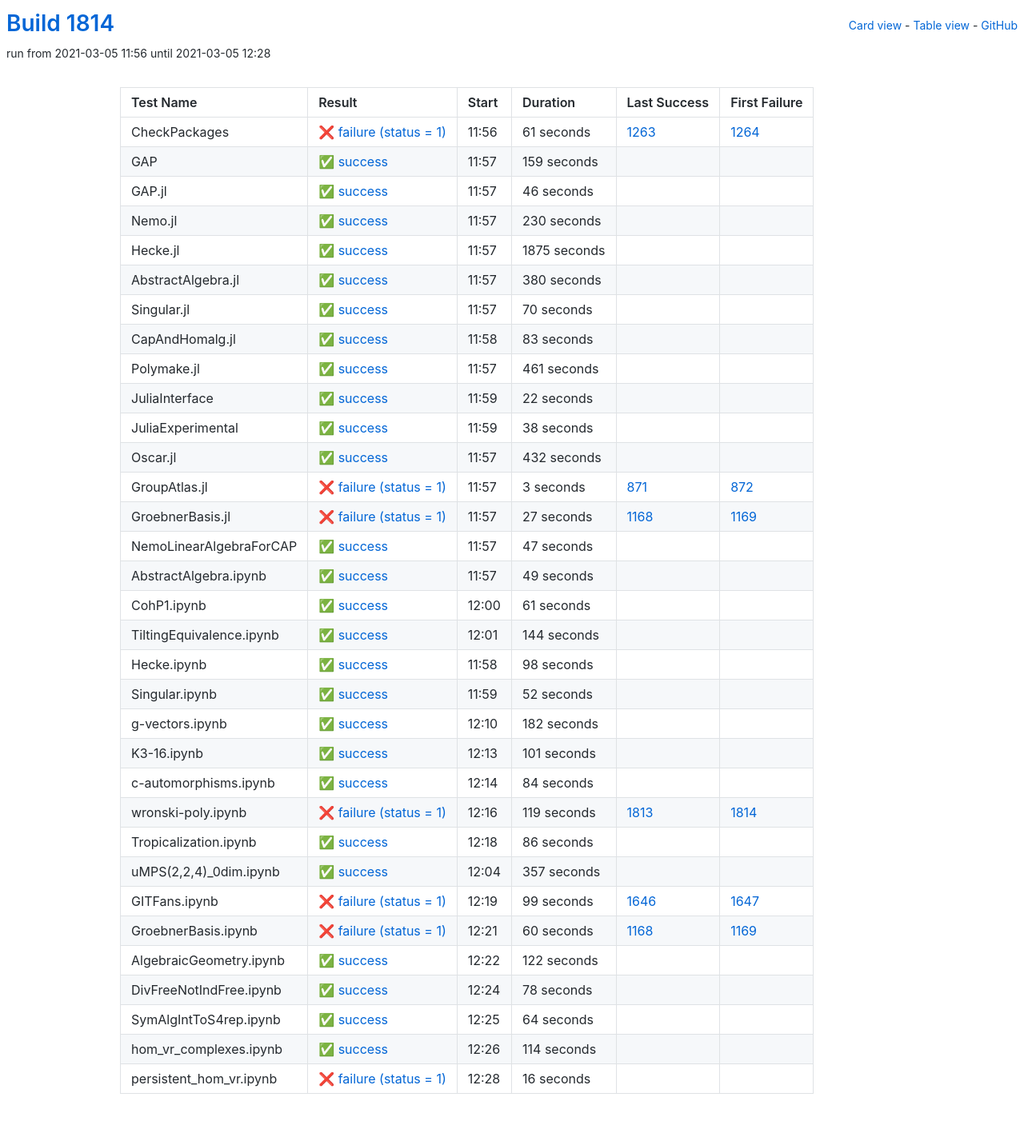
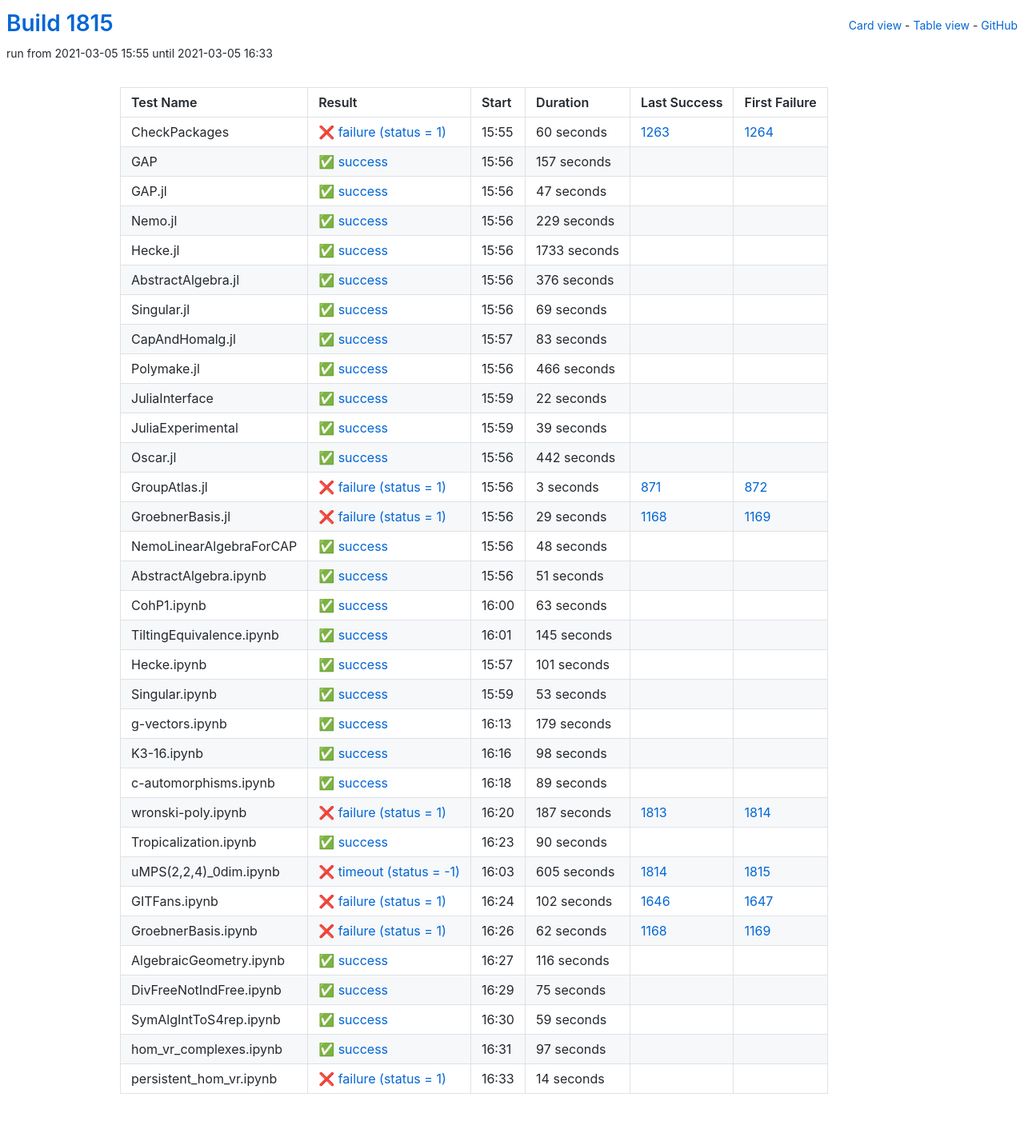
Before and after one commit to oscar-system/oscar-ci-status-stable, a Jekyll site: the page built from table.html, in a window 1280 px wide. Shown: the whole page at 80% size. Built offline with Jekyll 4.4.1, drawn with Linux system fonts in a browser that asks for light colours.

Commit message:
Build #1815

```diff
--- a/_data/ci.yml
+++ b/_data/ci.yml
@@ -1,6 +1,6 @@
 ---
-build: 1814
-build_url: https://oscarci.mathematik.uni-kl.de/job/oscar-stable/1814/
+build: 1815
+build_url: https://oscarci.mathematik.uni-kl.de/job/oscar-stable/1815/
 job: oscar-stable
 organization: oscar-system
 repo: oscar-ci-status-stable
@@ -8,92 +8,92 @@ repourl: https://github.com/oscar-system/oscar-ci-status-stable
 tests:
 - name: CheckPackages
   id: checkpackages
-  log: https://oscarci.mathematik.uni-kl.de/job/oscar-stable/1814/artifact/logs/build-1814/CheckPackages.log
-  start: 2021-03-05 11:56
+  log: https://oscarci.mathematik.uni-kl.de/job/oscar-stable/1815/artifact/logs/build-1815/CheckPackages.log
+  start: 2021-03-05 15:55
   success: false
   exitcode: 1
   status: failure
-  duration: 61
+  duration: 60
   last_success: 1263
   last_success_url: https://oscarci.mathematik.uni-kl.de/job/oscar-stable/1263/
   first_failure: 1264
   first_failure_url: https://oscarci.mathematik.uni-kl.de/job/oscar-stable/1264/
 - name: GAP
   id: gap
-  log: https://oscarci.mathematik.uni-kl.de/job/oscar-stable/1814/artifact/logs/build-1814/GAP.log
-  start: 2021-03-05 11:57
+  log: https://oscarci.mathematik.uni-kl.de/job/oscar-stable/1815/artifact/logs/build-1815/GAP.log
+  start: 2021-03-05 15:56
   success: true
   exitcode: 0
   status: success
-  duration: 159
+  duration: 157
   last_success: false
   last_success_url:
   first_failure: false
   first_failure_url:
 - name: GAP.jl
   id: gap-jl
-  log: https://oscarci.mathematik.uni-kl.de/job/oscar-stable/1814/artifact/logs/build-1814/GAP.jl.log
-  start: 2021-03-05 11:57
+  log: https://oscarci.mathematik.uni-kl.de/job/oscar-stable/1815/artifact/logs/build-1815/GAP.jl.log
+  start: 2021-03-05 15:56
   success: true
   exitcode: 0
   status: success
-  duration: 46
+  duration: 47
   last_success: false
   last_success_url:
   first_failure: false
   first_failure_url:
 - name: Nemo.jl
   id: nemo-jl
-  log: https://oscarci.mathematik.uni-kl.de/job/oscar-stable/1814/artifact/logs/build-1814/Nemo.jl.log
-  start: 2021-03-05 11:57
+  log: https://oscarci.mathematik.uni-kl.de/job/oscar-stable/1815/artifact/logs/build-1815/Nemo.jl.log
+  start: 2021-03-05 15:56
   success: true
   exitcode: 0
   status: success
-  duration: 230
+  duration: 229
   last_success: false
   last_success_url:
   first_failure: false
   first_failure_url:
 - name: Hecke.jl
   id: hecke-jl
-  log: https://oscarci.mathematik.uni-kl.de/job/oscar-stable/1814/artifact/logs/build-1814/Hecke.jl.log
-  start: 2021-03-05 11:57
+  log: https://oscarci.mathematik.uni-kl.de/job/oscar-stable/1815/artifact/logs/build-1815/Hecke.jl.log
+  start: 2021-03-05 15:56
   success: true
   exitcode: 0
   status: success
-  duration: 1875
+  duration: 1733
   last_success: false
   last_success_url:
   first_failure: false
   first_failure_url:
 - name: AbstractAlgebra.jl
   id: abstractalgebra-jl
-  log: https://oscarci.mathematik.uni-kl.de/job/oscar-stable/1814/artifact/logs/build-1814/AbstractAlgebra.jl.log
-  start: 2021-03-05 11:57
+  log: https://oscarci.mathematik.uni-kl.de/job/oscar-stable/1815/artifact/logs/build-1815/AbstractAlgebra.jl.log
+  start: 2021-03-05 15:56
   success: true
   exitcode: 0
   status: success
-  duration: 380
+  duration: 376
   last_success: false
   last_success_url:
   first_failure: false
   first_failure_url:
 - name: Singular.jl
   id: singular-jl
-  log: https://oscarci.mathematik.uni-kl.de/job/oscar-stable/1814/artifact/logs/build-1814/Singular.jl.log
-  start: 2021-03-05 11:57
+  log: https://oscarci.mathematik.uni-kl.de/job/oscar-stable/1815/artifact/logs/build-1815/Singular.jl.log
+  start: 2021-03-05 15:56
   success: true
   exitcode: 0
   status: success
-  duration: 70
+  duration: 69
   last_success: false
   last_success_url:
   first_failure: false
   first_failure_url:
 - name: CapAndHomalg.jl
   id: capandhomalg-jl
-  log: https://oscarci.mathematik.uni-kl.de/job/oscar-stable/1814/artifact/logs/build-1814/CapAndHomalg.jl.log
-  start: 2021-03-05 11:58
+  log: https://oscarci.mathematik.uni-kl.de/job/oscar-stable/1815/artifact/logs/build-1815/CapAndHomalg.jl.log
+  start: 2021-03-05 15:57
   success: true
   exitcode: 0
   status: success
@@ -104,20 +104,20 @@ tests:
   first_failure_url:
 - name: Polymake.jl
   id: polymake-jl
-  log: https://oscarci.mathematik.uni-kl.de/job/oscar-stable/1814/artifact/logs/build-1814/Polymake.jl.log
-  start: 2021-03-05 11:57
+  log: https://oscarci.mathematik.uni-kl.de/job/oscar-stable/1815/artifact/logs/build-1815/Polymake.jl.log
+  start: 2021-03-05 15:56
   success: true
   exitcode: 0
   status: success
-  duration: 461
+  duration: 466
   last_success: false
   last_success_url:
   first_failure: false
   first_failure_url:
 - name: JuliaInterface
   id: juliainterface
-  log: https://oscarci.mathematik.uni-kl.de/job/oscar-stable/1814/artifact/logs/build-1814/JuliaInterface.log
-  start: 2021-03-05 11:59
+  log: https://oscarci.mathematik.uni-kl.de/job/oscar-stable/1815/artifact/logs/build-1815/JuliaInterface.log
+  start: 2021-03-05 15:59
   success: true
   exitcode: 0
   status: success
@@ -128,32 +128,32 @@ tests:
   first_failure_url:
 - name: JuliaExperimental
   id: juliaexperimental
-  log: https://oscarci.mathematik.uni-kl.de/job/oscar-stable/1814/artifact/logs/build-1814/JuliaExperimental.log
-  start: 2021-03-05 11:59
+  log: https://oscarci.mathematik.uni-kl.de/job/oscar-stable/1815/artifact/logs/build-1815/JuliaExperimental.log
+  start: 2021-03-05 15:59
   success: true
   exitcode: 0
   status: success
-  duration: 38
+  duration: 39
   last_success: false
   last_success_url:
   first_failure: false
   first_failure_url:
 - name: Oscar.jl
   id: oscar-jl
-  log: https://oscarci.mathematik.uni-kl.de/job/oscar-stable/1814/artifact/logs/build-1814/Oscar.jl.log
-  start: 2021-03-05 11:57
+  log: https://oscarci.mathematik.uni-kl.de/job/oscar-stable/1815/artifact/logs/build-1815/Oscar.jl.log
+  start: 2021-03-05 15:56
   success: true
   exitcode: 0
   status: success
-  duration: 432
+  duration: 442
   last_success: false
   last_success_url:
   first_failure: false
   first_failure_url:
 - name: GroupAtlas.jl
   id: groupatlas-jl
-  log: https://oscarci.mathematik.uni-kl.de/job/oscar-stable/1814/artifact/logs/build-1814/GroupAtlas.jl.log
-  start: 2021-03-05 11:57
+  log: https://oscarci.mathematik.uni-kl.de/job/oscar-stable/1815/artifact/logs/build-1815/GroupAtlas.jl.log
+  start: 2021-03-05 15:56
   success: false
   exitcode: 1
   status: failure
@@ -164,68 +164,104 @@ tests:
   first_failure_url: https://oscarci.mathematik.uni-kl.de/job/oscar-stable/872/
 - name: GroebnerBasis.jl
   id: groebnerbasis-jl
-  log: https://oscarci.mathematik.uni-kl.de/job/oscar-stable/1814/artifact/logs/build-1814/GroebnerBasis.jl.log
-  start: 2021-03-05 11:57
+  log: https://oscarci.mathematik.uni-kl.de/job/oscar-stable/1815/artifact/logs/build-1815/GroebnerBasis.jl.log
+  start: 2021-03-05 15:56
   success: false
   exitcode: 1
   status: failure
-  duration: 27
+  duration: 29
   last_success: 1168
   last_success_url: https://oscarci.mathematik.uni-kl.de/job/oscar-stable/1168/
   first_failure: 1169
   first_failure_url: https://oscarci.mathematik.uni-kl.de/job/oscar-stable/1169/
 - name: NemoLinearAlgebraForCAP
   id: nemolinearalgebraforcap
-  log: https://oscarci.mathematik.uni-kl.de/job/oscar-stable/1814/artifact/logs/build-1814/NemoLinearAlgebraForCAP.log
-  start: 2021-03-05 11:57
+  log: https://oscarci.mathematik.uni-kl.de/job/oscar-stable/1815/artifact/logs/build-1815/NemoLinearAlgebraForCAP.log
+  start: 2021-03-05 15:56
   success: true
   exitcode: 0
   status: success
-  duration: 47
+  duration: 48
   last_success: false
   last_success_url:
   first_failure: false
   first_failure_url:
 - name: AbstractAlgebra.ipynb
   id: abstractalgebra-ipynb
-  log: https://oscarci.mathematik.uni-kl.de/job/oscar-stable/1814/artifact/logs/build-1814/AbstractAlgebra.ipynb.log
-  start: 2021-03-05 11:57
+  log: https://oscarci.mathematik.uni-kl.de/job/oscar-stable/1815/artifact/logs/build-1815/AbstractAlgebra.ipynb.log
+  start: 2021-03-05 15:56
   success: true
   exitcode: 0
   status: success
-  duration: 49
+  duration: 51
   last_success: false
   last_success_url:
   first_failure: false
   first_failure_url:
 - name: CohP1.ipynb
   id: cohp1-ipynb
-  log: https://oscarci.mathematik.uni-kl.de/job/oscar-stable/1814/artifact/logs/build-1814/CohP1.ipynb.log
-  start: 2021-03-05 12:00
+  log: https://oscarci.mathematik.uni-kl.de/job/oscar-stable/1815/artifact/logs/build-1815/CohP1.ipynb.log
+  start: 2021-03-05 16:00
   success: true
   exitcode: 0
   status: success
-  duration: 61
+  duration: 63
   last_success: false
   last_success_url:
   first_failure: false
   first_failure_url:
 - name: TiltingEquivalence.ipynb
   id: tiltingequivalence-ipynb
-  log: https://oscarci.mathematik.uni-kl.de/job/oscar-stable/1814/artifact/logs/build-1814/TiltingEquivalence.ipynb.log
-  start: 2021-03-05 12:01
+  log: https://oscarci.mathematik.uni-kl.de/job/oscar-stable/1815/artifact/logs/build-1815/TiltingEquivalence.ipynb.log
+  start: 2021-03-05 16:01
   success: true
   exitcode: 0
   status: success
-  duration: 144
+  duration: 145
   last_success: false
   last_success_url:
   first_failure: false
   first_failure_url:
 - name: Hecke.ipynb
   id: hecke-ipynb
-  log: https://oscarci.mathematik.uni-kl.de/job/oscar-stable/1814/artifact/logs/build-1814/Hecke.ipynb.log
-  start: 2021-03-05 11:58
+  log: https://oscarci.mathematik.uni-kl.de/job/oscar-stable/1815/artifact/logs/build-1815/Hecke.ipynb.log
+  start: 2021-03-05 15:57
+  success: true
+  exitcode: 0
+  status: success
+  duration: 101
+  last_success: false
+  last_success_url:
+  first_failure: false
+  first_failure_url:
+- name: Singular.ipynb
+  id: singular-ipynb
+  log: https://oscarci.mathematik.uni-kl.de/job/oscar-stable/1815/artifact/logs/build-1815/Singular.ipynb.log
+  start: 2021-03-05 15:59
+  success: true
+  exitcode: 0
+  status: success
+  duration: 53
+  last_success: false
+  last_success_url:
+  first_failure: false
+  first_failure_url:
+- name: g-vectors.ipynb
+  id: g-vectors-ipynb
+  log: https://oscarci.mathematik.uni-kl.de/job/oscar-stable/1815/artifact/logs/build-1815/g-vectors.ipynb.log
+  start: 2021-03-05 16:13
+  success: true
+  exitcode: 0
+  status: success
+  duration: 179
+  last_success: false
+  last_success_url:
+  first_failure: false
+  first_failure_url:
+- name: K3-16.ipynb
+  id: k3-16-ipynb
+  log: https://oscarci.mathematik.uni-kl.de/job/oscar-stable/1815/artifact/logs/build-1815/K3-16.ipynb.log
+  start: 2021-03-05 16:16
   success: true
   exitcode: 0
   status: success
@@ -234,170 +270,134 @@ tests:
   last_success_url:
   first_failure: false
   first_failure_url:
-- name: Singular.ipynb
-  id: singular-ipynb
-  log: https://oscarci.mathematik.uni-kl.de/job/oscar-stable/1814/artifact/logs/build-1814/Singular.ipynb.log
-  start: 2021-03-05 11:59
+- name: c-automorphisms.ipynb
+  id: c-automorphisms-ipynb
+  log: https://oscarci.mathematik.uni-kl.de/job/oscar-stable/1815/artifact/logs/build-1815/c-automorphisms.ipynb.log
+  start: 2021-03-05 16:18
   success: true
   exitcode: 0
   status: success
-  duration: 52
-  last_success: false
-  last_success_url:
-  first_failure: false
-  first_failure_url:
-- name: g-vectors.ipynb
-  id: g-vectors-ipynb
-  log: https://oscarci.mathematik.uni-kl.de/job/oscar-stable/1814/artifact/logs/build-1814/g-vectors.ipynb.log
-  start: 2021-03-05 12:10
-  success: true
-  exitcode: 0
-  status: success
-  duration: 182
-  last_success: false
-  last_success_url:
-  first_failure: false
-  first_failure_url:
-- name: K3-16.ipynb
-  id: k3-16-ipynb
-  log: https://oscarci.mathematik.uni-kl.de/job/oscar-stable/1814/artifact/logs/build-1814/K3-16.ipynb.log
-  start: 2021-03-05 12:13
-  success: true
-  exitcode: 0
-  status: success
-  duration: 101
-  last_success: false
-  last_success_url:
-  first_failure: false
-  first_failure_url:
-- name: c-automorphisms.ipynb
-  id: c-automorphisms-ipynb
-  log: https://oscarci.mathematik.uni-kl.de/job/oscar-stable/1814/artifact/logs/build-1814/c-automorphisms.ipynb.log
-  start: 2021-03-05 12:14
-  success: true
-  exitcode: 0
-  status: success
-  duration: 84
+  duration: 89
   last_success: false
   last_success_url:
   first_failure: false
   first_failure_url:
 - name: wronski-poly.ipynb
   id: wronski-poly-ipynb
-  log: https://oscarci.mathematik.uni-kl.de/job/oscar-stable/1814/artifact/logs/build-1814/wronski-poly.ipynb.log
-  start: 2021-03-05 12:16
+  log: https://oscarci.mathematik.uni-kl.de/job/oscar-stable/1815/artifact/logs/build-1815/wronski-poly.ipynb.log
+  start: 2021-03-05 16:20
   success: false
   exitcode: 1
   status: failure
-  duration: 119
+  duration: 187
   last_success: 1813
   last_success_url: https://oscarci.mathematik.uni-kl.de/job/oscar-stable/1813/
   first_failure: 1814
   first_failure_url: https://oscarci.mathematik.uni-kl.de/job/oscar-stable/1814/
 - name: Tropicalization.ipynb
   id: tropicalization-ipynb
-  log: https://oscarci.mathematik.uni-kl.de/job/oscar-stable/1814/artifact/logs/build-1814/Tropicalization.ipynb.log
-  start: 2021-03-05 12:18
+  log: https://oscarci.mathematik.uni-kl.de/job/oscar-stable/1815/artifact/logs/build-1815/Tropicalization.ipynb.log
+  start: 2021-03-05 16:23
   success: true
   exitcode: 0
   status: success
-  duration: 86
+  duration: 90
   last_success: false
   last_success_url:
   first_failure: false
   first_failure_url:
 - name: uMPS(2,2,4)_0dim.ipynb
   id: umps-2-2-4-0dim-ipynb
-  log: https://oscarci.mathematik.uni-kl.de/job/oscar-stable/1814/artifact/logs/build-1814/uMPS-2-2-4-_0dim.ipynb.log
-  start: 2021-03-05 12:04
-  success: true
-  exitcode: 0
-  status: success
-  duration: 357
-  last_success: false
-  last_success_url:
-  first_failure: false
-  first_failure_url:
+  log: https://oscarci.mathematik.uni-kl.de/job/oscar-stable/1815/artifact/logs/build-1815/uMPS-2-2-4-_0dim.ipynb.log
+  start: 2021-03-05 16:03
+  success: false
+  exitcode: -1
+  status: timeout
+  duration: 605
+  last_success: 1814
+  last_success_url: https://oscarci.mathematik.uni-kl.de/job/oscar-stable/1814/
+  first_failure: 1815
+  first_failure_url: https://oscarci.mathematik.uni-kl.de/job/oscar-stable/1815/
 - name: GITFans.ipynb
   id: gitfans-ipynb
-  log: https://oscarci.mathematik.uni-kl.de/job/oscar-stable/1814/artifact/logs/build-1814/GITFans.ipynb.log
-  start: 2021-03-05 12:19
+  log: https://oscarci.mathematik.uni-kl.de/job/oscar-stable/1815/artifact/logs/build-1815/GITFans.ipynb.log
+  start: 2021-03-05 16:24
   success: false
   exitcode: 1
   status: failure
-  duration: 99
+  duration: 102
   last_success: 1646
   last_success_url: https://oscarci.mathematik.uni-kl.de/job/oscar-stable/1646/
   first_failure: 1647
   first_failure_url: https://oscarci.mathematik.uni-kl.de/job/oscar-stable/1647/
 - name: GroebnerBasis.ipynb
   id: groebnerbasis-ipynb
-  log: https://oscarci.mathematik.uni-kl.de/job/oscar-stable/1814/artifact/logs/build-1814/GroebnerBasis.ipynb.log
-  start: 2021-03-05 12:21
+  log: https://oscarci.mathematik.uni-kl.de/job/oscar-stable/1815/artifact/logs/build-1815/GroebnerBasis.ipynb.log
+  start: 2021-03-05 16:26
   success: false
   exitcode: 1
   status: failure
-  duration: 60
+  duration: 62
   last_success: 1168
   last_success_url: https://oscarci.mathematik.uni-kl.de/job/oscar-stable/1168/
   first_failure: 1169
   first_failure_url: https://oscarci.mathematik.uni-kl.de/job/oscar-stable/1169/
 - name: AlgebraicGeometry.ipynb
   id: algebraicgeometry-ipynb
-  log: https://oscarci.mathematik.uni-kl.de/job/oscar-stable/1814/artifact/logs/build-1814/AlgebraicGeometry.ipynb.log
-  start: 2021-03-05 12:22
+  log: https://oscarci.mathematik.uni-kl.de/job/oscar-stable/1815/artifact/logs/build-1815/AlgebraicGeometry.ipynb.log
+  start: 2021-03-05 16:27
   success: true
   exitcode: 0
   status: success
-  duration: 122
+  duration: 116
   last_success: false
   last_success_url:
   first_failure: false
   first_failure_url:
 - name: DivFreeNotIndFree.ipynb
   id: divfreenotindfree-ipynb
-  log: https://oscarci.mathematik.uni-kl.de/job/oscar-stable/1814/artifact/logs/build-1814/DivFreeNotIndFree.ipynb.log
-  start: 2021-03-05 12:24
+  log: https://oscarci.mathematik.uni-kl.de/job/oscar-stable/1815/artifact/logs/build-1815/DivFreeNotIndFree.ipynb.log
+  start: 2021-03-05 16:29
   success: true
   exitcode: 0
   status: success
-  duration: 78
+  duration: 75
   last_success: false
   last_success_url:
   first_failure: false
   first_failure_url:
 - name: SymAlgIntToS4rep.ipynb
   id: symalginttos4rep-ipynb
-  log: https://oscarci.mathematik.uni-kl.de/job/oscar-stable/1814/artifact/logs/build-1814/SymAlgIntToS4rep.ipynb.log
-  start: 2021-03-05 12:25
+  log: https://oscarci.mathematik.uni-kl.de/job/oscar-stable/1815/artifact/logs/build-1815/SymAlgIntToS4rep.ipynb.log
+  start: 2021-03-05 16:30
   success: true
   exitcode: 0
   status: success
-  duration: 64
+  duration: 59
   last_success: false
   last_success_url:
   first_failure: false
   first_failure_url:
 - name: hom_vr_complexes.ipynb
   id: hom-vr-complexes-ipynb
-  log: https://oscarci.mathematik.uni-kl.de/job/oscar-stable/1814/artifact/logs/build-1814/hom_vr_complexes.ipynb.log
-  start: 2021-03-05 12:26
+  log: https://oscarci.mathematik.uni-kl.de/job/oscar-stable/1815/artifact/logs/build-1815/hom_vr_complexes.ipynb.log
+  start: 2021-03-05 16:31
   success: true
   exitcode: 0
   status: success
-  duration: 114
+  duration: 97
   last_success: false
   last_success_url:
   first_failure: false
   first_failure_url:
 - name: persistent_hom_vr.ipynb
   id: persistent-hom-vr-ipynb
-  log: https://oscarci.mathematik.uni-kl.de/job/oscar-stable/1814/artifact/logs/build-1814/persistent_hom_vr.ipynb.log
-  start: 2021-03-05 12:28
+  log: https://oscarci.mathematik.uni-kl.de/job/oscar-stable/1815/artifact/logs/build-1815/persistent_hom_vr.ipynb.log
+  start: 2021-03-05 16:33
   success: false
   exitcode: 1
   status: failure
-  duration: 16
+  duration: 14
   last_success: false
   last_success_url:
   first_failure: false
```
Also changed, not shown: README.md.
